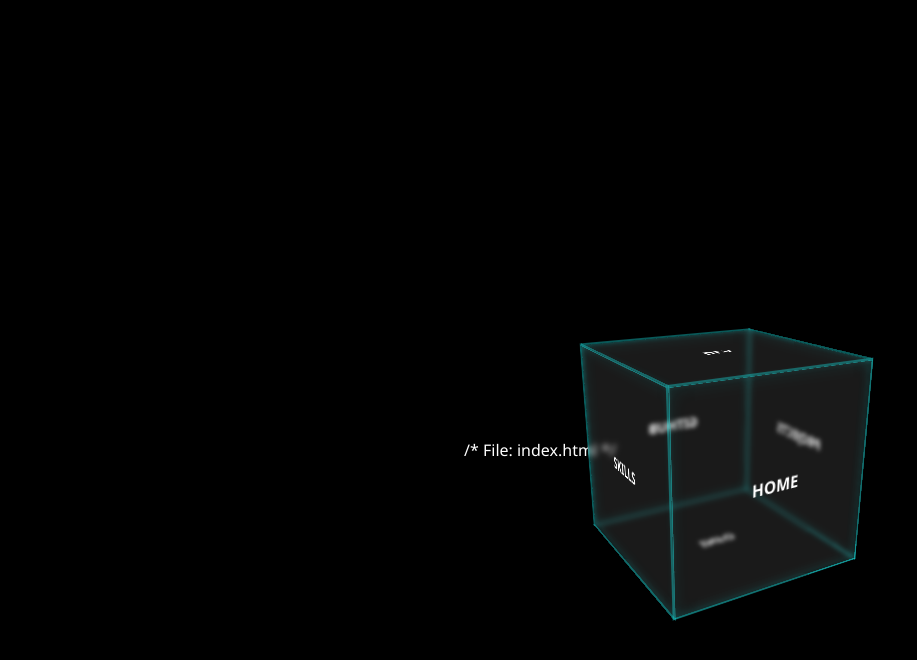
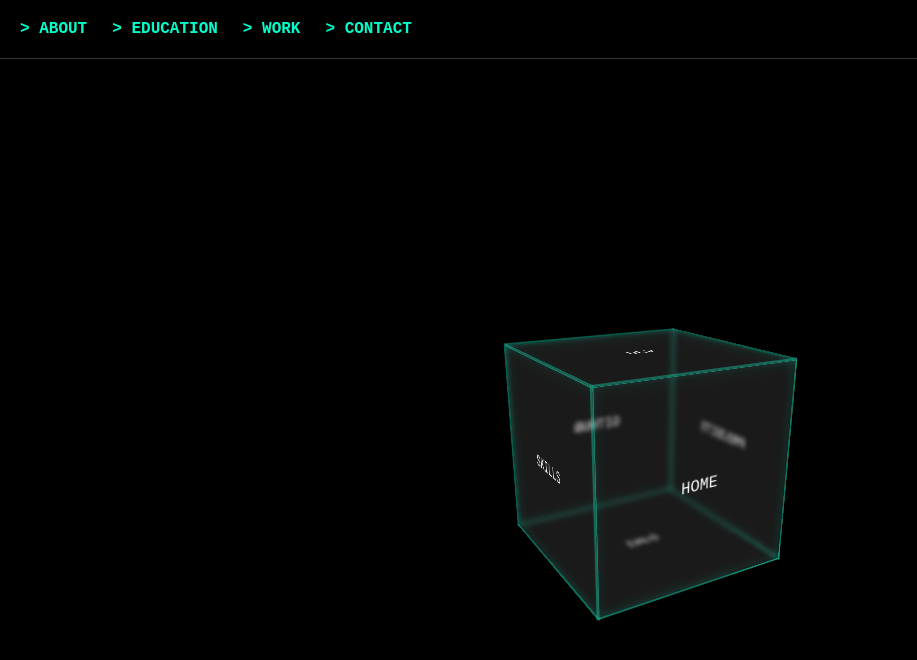
Before and after one commit to bigewoo/ethanbentonportfolio, a Jekyll site: the page index.html, which Jekyll copies as it is, in a window 1280 px wide and 900 px high. Shown: the top 660 px of the window, without its empty margins (0-917 px from the left). Built offline with Jekyll 4.4.1, drawn with Linux system fonts in a browser that asks for light colours; some of the changed text lies outside the part shown.

Commit message:
add some headers

```diff
--- a/css/index.css
+++ b/css/index.css
@@ -1,54 +1,71 @@
 /* File: /css/index.css */
 
-/* Layer One: The Deep Black Background */
+/* Smooth scrolling for the "drag down" effect */
+html {
+    scroll-behavior: smooth;
+}
+
 body {
     margin: 0;
     padding: 0;
     background-color: #000;
+    color: white;
+    font-family: 'Courier New', Courier, monospace; /* Terminal font */
+}
+
+/* Persistent Navbar */
+#navbar {
+    position: fixed;
+    top: 0;
+    width: 100%;
+    padding: 20px;
+    background: rgba(0, 0, 0, 0.8);
+    backdrop-filter: blur(10px);
+    z-index: 1000;
+    border-bottom: 1px solid #333;
+}
+
+#nav-links a {
+    color: #00ffcc; /* Terminal Green/Cyan */
+    text-decoration: none;
+    margin-right: 25px;
+    font-weight: bold;
+}
+
+#nav-links a:hover {
+    text-shadow: 0 0 10px #00ffcc;
+}
+
+/* Section Layouts */
+section {
+    height: 100vh;
     display: flex;
+    flex-direction: column;
     justify-content: center;
     align-items: center;
-    height: 100vh;
-    overflow: hidden;
-    color: white;
-    font-family: 'Segoe UI', Tahoma, Geneva, Verdana, sans-serif;
+    text-align: center;
 }
 
-.scene {
-    width: 200px;
-    height: 200px;
-    perspective: 600px;
+.content-block {
+    border-top: 1px solid #222;
 }
 
+/* Cube Styles */
+.scene { width: 200px; height: 200px; perspective: 600px; }
 .cube {
-    width: 100%;
-    height: 100%;
-    position: relative;
-    transform-style: preserve-3d;
-    cursor: grab;
+    width: 100%; height: 100%; position: relative;
+    transform-style: preserve-3d; cursor: grab;
     transition: transform 0.1s ease-out;
 }
-
-.cube:active {
-    cursor: grabbing;
+.cube:active { cursor: grabbing; }
+.face {
+    position: absolute; width: 200px; height: 200px;
+    border: 2px solid rgba(0, 255, 204, 0.3);
+    display: flex; align-items: center; justify-content: center;
+    background: rgba(255, 255, 255, 0.05);
+    backdrop-filter: blur(2px); box-shadow: inset 0 0 15px rgba(0, 255, 204, 0.1);
 }
 
-.face {
-    position: absolute;
-    width: 200px;
-    height: 200px;
-    border: 2px solid rgba(0, 255, 255, 0.3);
-    display: flex;
-    align-items: center;
-    justify-content: center;
-    font-weight: bold;
-    background: rgba(255, 255, 255, 0.05);
-    backdrop-filter: blur(2px);
-    user-select: none;
-    box-shadow: inset 0 0 15px rgba(0, 255, 255, 0.1);
-}
-
-/* 3D Positioning */
 .front  { transform: rotateY(0deg) translateZ(100px); }
 .back   { transform: rotateY(180deg) translateZ(100px); }
 .right  { transform: rotateY(90deg) translateZ(100px); }
--- a/index.html
+++ b/index.html
@@ -1,4 +1,3 @@
-/* File: index.html */
 <!DOCTYPE html>
 <html lang="en">
 <head>
@@ -9,6 +8,11 @@
 </head>
 <body>
 
+    <nav id="navbar">
+        <div id="nav-links"></div>
+    </nav>
+
+    <section id="hero">
         <div class="scene">
             <div class="cube" id="cube">
                 <div class="face front">HOME</div>
@@ -19,6 +23,12 @@
                 <div class="face bottom">INFO</div>
             </div>
         </div>
+    </section>
+
+    <section id="about" class="content-block"><h2>[ ABOUT ]</h2><p>Content coming soon...</p></section>
+    <section id="education" class="content-block"><h2>[ EDUCATION ]</h2><p>Content coming soon...</p></section>
+    <section id="work" class="content-block"><h2>[ WORK ]</h2><p>Content coming soon...</p></section>
+    <section id="contact" class="content-block"><h2>[ CONTACT ]</h2><p>Content coming soon...</p></section>
 
     <script src="js/index.js"></script>
 </body>
--- a/js/index.js
+++ b/js/index.js
@@ -1,12 +1,39 @@
 // File: /js/index.js
 
 const cube = document.getElementById('cube');
+const navLinksContainer = document.getElementById('nav-links');
+
+// 1. Terminal Typing Effect for Navigation
+const menuItems = [
+    { name: "ABOUT", link: "#about" },
+    { name: "EDUCATION", link: "#education" },
+    { name: "WORK", link: "#work" },
+    { name: "CONTACT", link: "#contact" }
+];
+
+async function typeNavbar() {
+    for (const item of menuItems) {
+        let anchor = document.createElement('a');
+        anchor.href = item.itemLink; // Placeholder for logic
+        navLinksContainer.appendChild(anchor);
+
+        // Type out each letter
+        for (let i = 0; i <= item.name.length; i++) {
+            anchor.innerHTML = `> ${item.name.slice(0, i)}<span class="cursor">_</span>`;
+            anchor.href = item.link;
+            await new Promise(resolve => setTimeout(resolve, 100));
+        }
+        // Remove the underscore from previous word before starting next
+        anchor.innerHTML = `> ${item.name}`;
+    }
+}
+
+// 2. Cube Rotation Logic
 let isDragging = false;
 let startMouseX, startMouseY;
 let currentRotationX = -20;
 let currentRotationY = 30;
 
-// Set initial position
 cube.style.transform = `rotateX(${currentRotationX}deg) rotateY(${currentRotationY}deg)`;
 
 document.addEventListener('mousedown', (e) => {
@@ -17,20 +44,16 @@
 
 document.addEventListener('mousemove', (e) => {
     if (!isDragging) return;
-
     const deltaX = e.clientX - startMouseX;
     const deltaY = e.clientY - startMouseY;
-
-    // Adjust rotation based on mouse movement
     currentRotationY += deltaX * 0.5;
     currentRotationX -= deltaY * 0.5;
-
     cube.style.transform = `rotateX(${currentRotationX}deg) rotateY(${currentRotationY}deg)`;
-
     startMouseX = e.clientX;
     startMouseY = e.clientY;
 });
 
-document.addEventListener('mouseup', () => {
-    isDragging = false;
-});
+document.addEventListener('mouseup', () => isDragging = false);
+
+// Start the typing effect when the page loads
+window.onload = typeNavbar;
```
Lines whose indentation alone changed are shown as unchanged.
